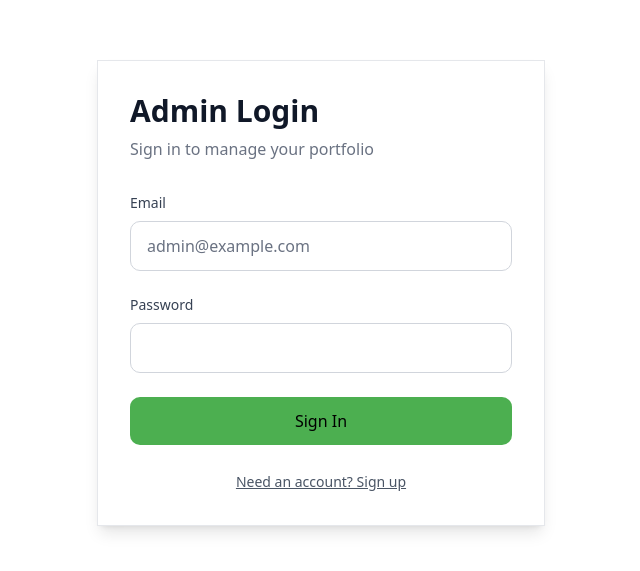
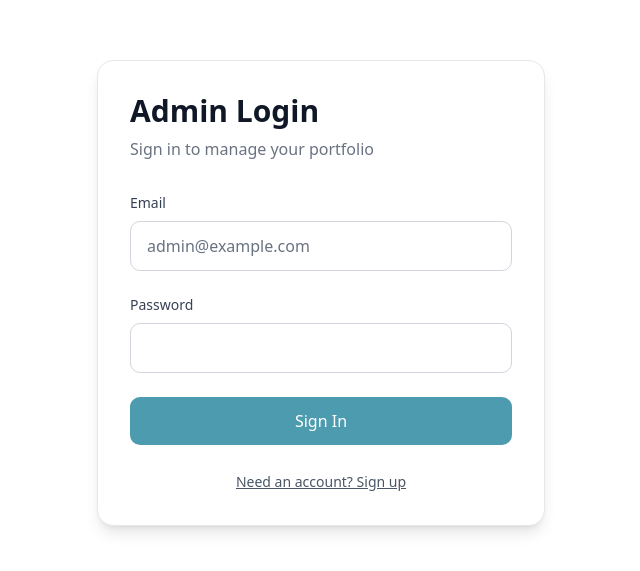
Before and after one commit to Prince-Japheth/Mr-Ib-Port, a Next.js app: page /admin/login in a window 1280 px wide. Shown: the part 107-678 px from the top of the page, without its empty margins (319-959 px from the left). Built offline with nearby package versions, Linux system fonts and the light colour scheme.

Commit message:
Update accent color in admin components to #4c9baf for consistency; enhance button styling with rounded corners and adjust text color for better visibility.

```diff
--- a/app/(public)/layout.tsx
+++ b/app/(public)/layout.tsx
@@ -32,7 +32,7 @@ export default function PublicLayout({
         </Script>
       </head>
 
-      <NextTopLoader color="#4caf50" height={3} showSpinner={false} />
+      <NextTopLoader color="#4c9baf" height={3} showSpinner={false} />
 
       {/* Preloader */}
       <div className="mil-preloader-frame" id="preloader">
--- a/app/admin/login/page.tsx
+++ b/app/admin/login/page.tsx
@@ -105,8 +105,8 @@ export default function AdminLoginPage() {
     }
   }
 
-  // Define the light mode accent color based on the stylesheet (rgb(76, 155, 175) -> #4caf50)
-  const ACCENT_COLOR_HEX = "#4caf50"
+  // Define the light mode accent color based on the stylesheet (rgb(76, 155, 175) -> #4c9baf)
+  const ACCENT_COLOR_HEX = "#4c9baf"
 
   // Function to create a lighter hover shade of the accent color for the button
   const getHoverColor = (hex: string, percent: number) => {
@@ -131,7 +131,7 @@ export default function AdminLoginPage() {
   return (
     <div className="min-h-screen flex items-center justify-center p-6">
       <div className="w-full max-w-md">
-        <div className="bg-white border border-gray-200 p-8 shadow-lg">
+        <div className="bg-white border border-gray-200 p-8 shadow-lg rounded-2xl">
           <div className="mb-8">
             <h1 className="text-3xl font-bold text-gray-900 mb-2">
               {isSignup ? "Admin Signup" : "Admin Login"}
@@ -203,7 +203,7 @@ export default function AdminLoginPage() {
                 backgroundColor: ACCENT_COLOR_HEX,
                 '--tw-hover-bg-color': HOVER_COLOR_HEX
               } as React.CSSProperties}
-              className="w-full px-4 py-3 text-black font-medium rounded-lg hover:bg-[var(--tw-hover-bg-color)] transition-colors disabled:opacity-50 disabled:cursor-not-allowed"
+              className="w-full px-4 py-3 text-white font-medium rounded-lg hover:bg-[var(--tw-hover-bg-color)] transition-colors disabled:opacity-50 disabled:cursor-not-allowed"
             >
               {isLoading
                 ? (isSignup ? "Creating account..." : "Signing in...")
```
